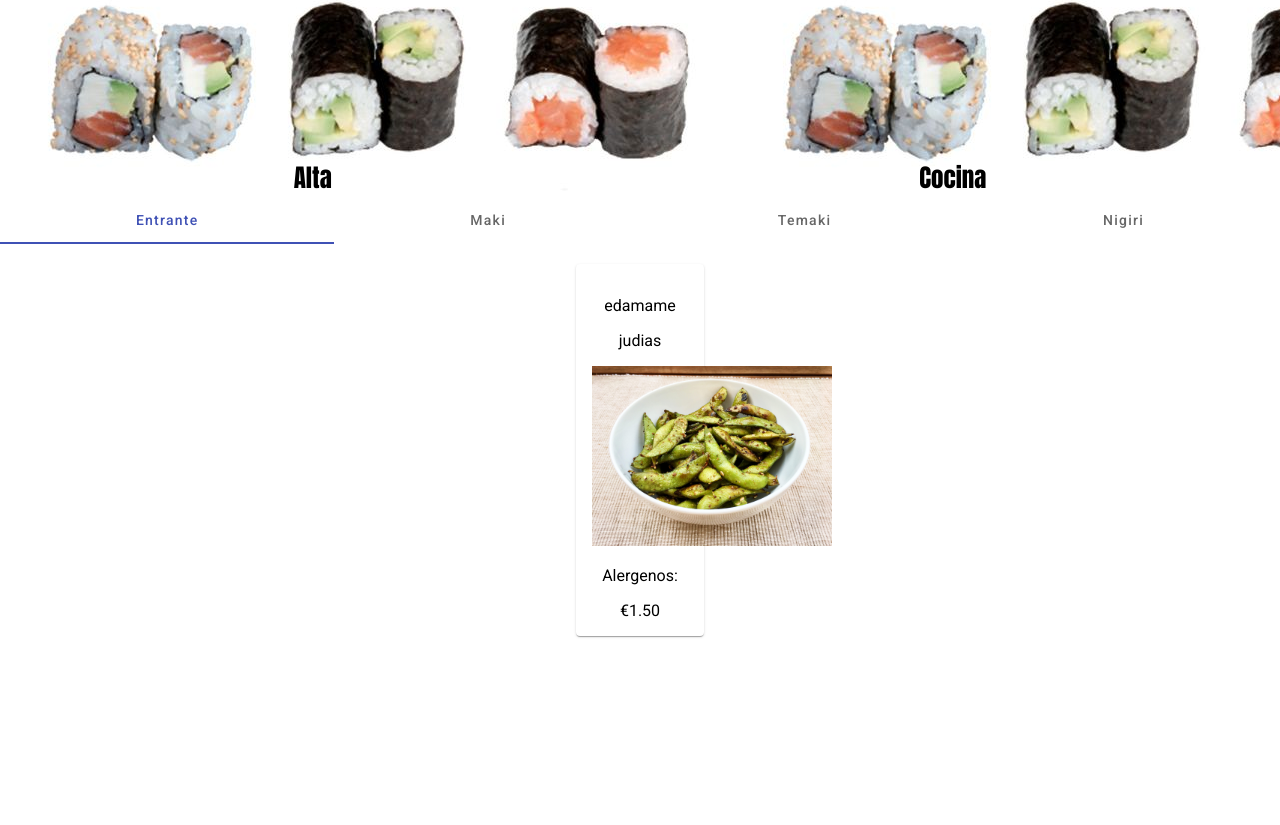
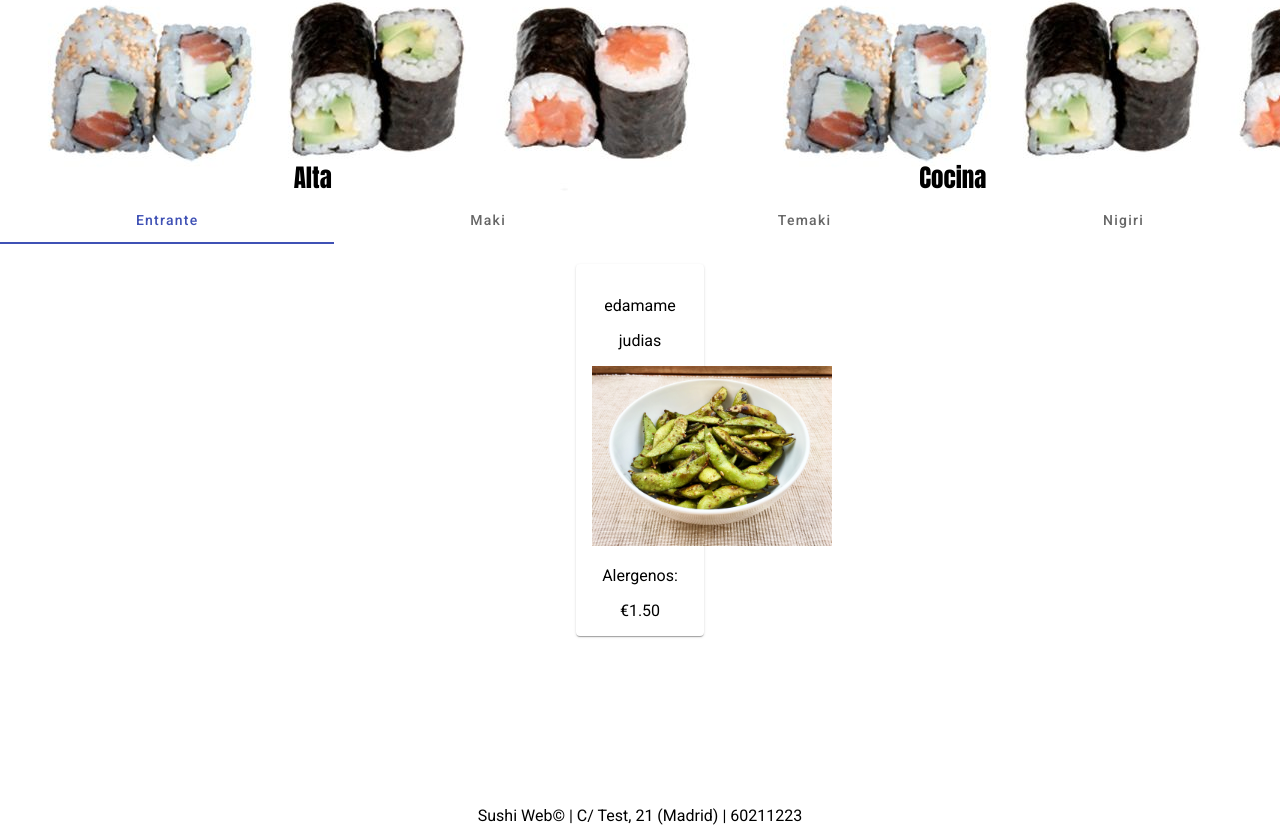
Before and after one commit to doliax/web_sushi, an Angular app: page /platos in a window 1280 px wide. Shown: the part 1601-2426 px from the top of the page. Before the commit the page ends 2337 px from the top, so only its background shows below. Built offline with nearby package versions, Linux system fonts and the light colour scheme.

Commit message:
footer y cambios platos

```diff
--- a/src/app/app.component.css
+++ b/src/app/app.component.css
@@ -68,3 +68,9 @@ nav > span{
   font-size: medium;
   font-size: 25px;
 }
+
+footer{
+  margin: 0 auto;
+  text-align: center;
+  padding-top: 50px;
+}
--- a/src/app/app.component.html
+++ b/src/app/app.component.html
@@ -14,3 +14,4 @@
   </div>
 </section>
 <router-outlet></router-outlet>
+<footer>Sushi Web© | C/ Test, 21 (Madrid) | 60211223</footer>
--- a/src/app/platos/platos.component.ts
+++ b/src/app/platos/platos.component.ts
@@ -17,11 +17,12 @@ entrante_1: Platos = new Platos('edamame', 'judias', '', 1.5, '../../assets/edam
 platos: Platos = new Platos('Maki Salmon', 'El maki de toda la vida', 'sesamo', 2, '../../assets/sushi_card1.jpg', 'maki');
 platos_1_2: Platos = new Platos('Maki Perca', 'Un maki especial', 'sesamo', 2, '../../assets/sushi_card1.jpg', 'maki');
 platos_1_3_cebollino = new Platos('Maki Cebollino', 'Un maki de verdura','',1, '../../assets/maki_cebollino.png','maki');
-platos2: Platos = new Platos('Temaki Salmon', 'Alga rellena de salmon', 'alga', 1, '../../assets/temaki_1.jpg', 'temaki');
-platos3: Platos = new Platos('Nigiri Salmon', 'Arroz con una lomo de salmón', '', 1, '../../assets/nigiri_1_salmon.jpg', 'nigiri');
+temaki1: Platos = new Platos('Temaki Salmon', 'Alga rellena de salmon', 'alga', 1, '../../assets/temaki_1.jpg', 'temaki');
+temaki2: Platos = new Platos('Temaki Atun', 'Clasico temaki de atun', 'alga', 2.5, '../../assets/temaki_2.jpg', 'temaki');
+nigiri1: Platos = new Platos('Nigiri Salmon', 'Arroz con una lomo de salmón', '', 1, '../../assets/nigiri_1_salmon.jpg', 'nigiri');
 
 constructor() {
-this.arr_platos.push(this.entrante_1, this.platos, this.platos_1_2, this.platos_1_3_cebollino, this.platos2, this.platos3);
+this.arr_platos.push(this.entrante_1, this.platos, this.platos_1_2, this.platos_1_3_cebollino, this.temaki1, this.temaki2, this.nigiri1);
 }
 
 ngOnInit(): void {
```
Also changed, not shown: src/assets/temaki_2.jpg (added).
